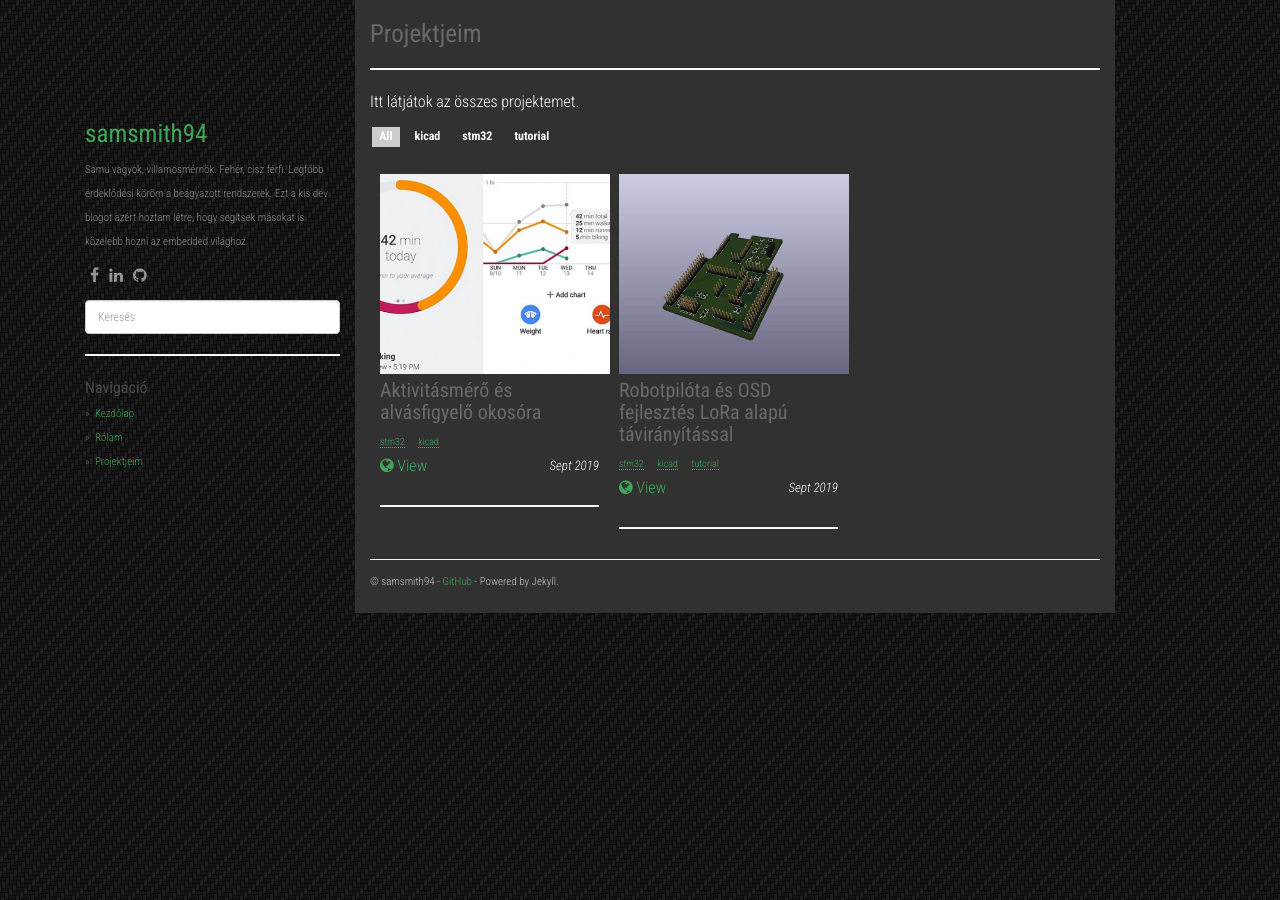
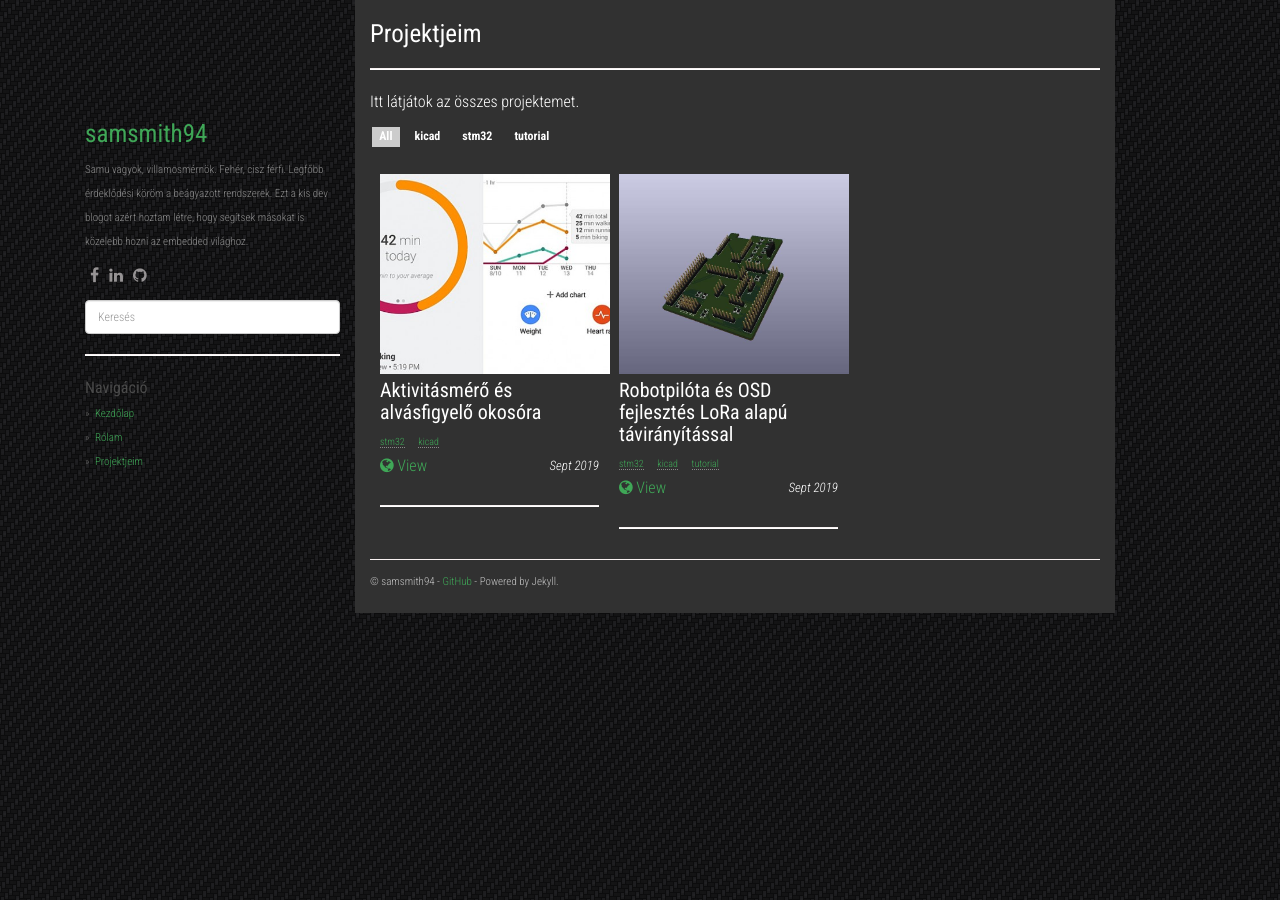
Before and after one commit to samsmith94/samsmith94.github.io, a Jekyll site: the page built from projects.md, in a window 1280 px wide. Built offline with Jekyll 4.4.1, drawn with Linux system fonts in a browser that asks for light colours; nearby versions of some CDN libraries.

```diff
--- a/static/css/main.css
+++ b/static/css/main.css
@@ -19,7 +19,7 @@
   font-size: 11px;
 }
 h1, h2, h3 {
-  color: #696969;
+  color: #fff;
   font-weight: normal;
 }
 h1 {
```
